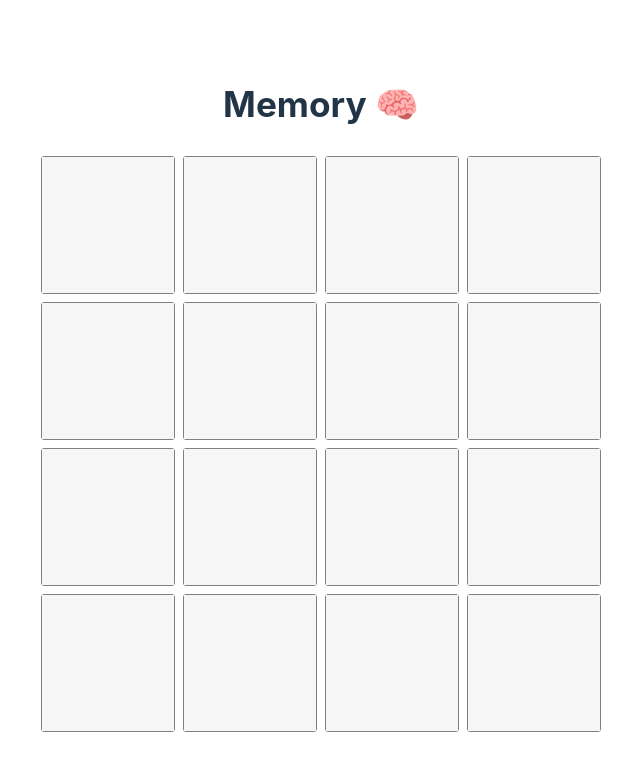
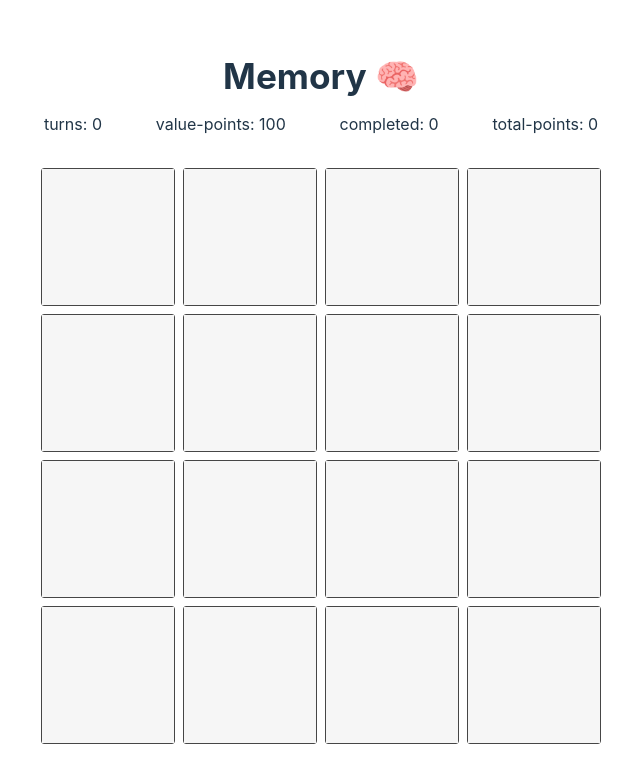
Before and after one commit to ahzorek/memory-game, a React (Vite) app: page / in a window 1280 px wide. Shown: the top 782 px of the page, without its empty margins (319-959 px from the left). Built offline with nearby package versions, Linux system fonts and the light colour scheme.

Commit message:
Added score system using jotai, and basic score display, no proper UI added.

```diff
--- a/package.json
+++ b/package.json
@@ -1,7 +1,7 @@
 {
   "name": "memory-game",
   "private": true,
-  "version": "1.1.9",
+  "version": "1.1.10",
   "type": "module",
   "scripts": {
     "dev": "vite",
@@ -13,8 +13,10 @@
   },
   "dependencies": {
     "@mojs/core": "^1.3.0",
+    "jotai": "^1.9.2",
     "react": "^18.2.0",
-    "react-dom": "^18.2.0"
+    "react-dom": "^18.2.0",
+    "zustand": "^4.1.4"
   },
   "devDependencies": {
     "@types/react": "^18.0.24",
--- a/src/App.css
+++ b/src/App.css
@@ -5,7 +5,7 @@
 }
 .group {
   position: relative;
-  margin: 0 auto;
+  margin: 1rem auto;
   padding: 1rem;
 }
 
@@ -52,7 +52,7 @@
 .cards {
   position: relative;
   padding: 0;
-  border: 1px solid gray;
+  border: 1px solid #464646;
   border-radius: 3px;
   color: rgb(200 200 200 / 0%);
   transition: color 100ms ease-in-out;
--- a/src/App.jsx
+++ b/src/App.jsx
@@ -3,6 +3,7 @@ import seed from './utils/itemsSeed'
 import shuffledPairs from './utils/shuffledPairs'
 
 import './App.css'
+import { Score } from './components/score'
 
 function App() {
   const gameItems = shuffledPairs(seed)
@@ -10,6 +11,7 @@ function App() {
   return (
     <div className="App">
       <h1>Memory 🧠</h1>
+      <Score/>
       <div className="group">
         {!gameItems ? "Loading..." : <Tiles items={gameItems}/>}
       </div>
--- /dev/null
+++ b/src/components/score.jsx
@@ -0,0 +1,20 @@
+import { useAtom } from 'jotai'
+
+import { turns, pointsAtt, completed, pointsAgg } from './score_store'
+
+export function Score() {
+  const [t, setTurns] = useAtom(turns)
+  const [p, setPoints] = useAtom(pointsAtt)
+  const [c, setCompleted] = useAtom(completed)
+  const [pX, setPointsAgg] = useAtom(pointsAgg)
+
+  return (
+    <div style={{display: 'flex', gap: '1rem', justifyContent: 'space-around'
+    }}>
+      <span>turns: {t}</span>
+      <span>value-points: {p}</span>
+      <span>completed: {c}</span>
+      <span>total-points: {pX}</span>
+    </div>
+  )
+}
--- /dev/null
+++ b/src/components/score_store.js
@@ -0,0 +1,8 @@
+import { atom } from 'jotai'
+
+const turns = atom(0)
+const pointsAtt = atom(100)
+const completed = atom(0)
+const pointsAgg = atom(0)
+
+export {turns, pointsAtt, completed, pointsAgg}
--- a/src/components/tiles.jsx
+++ b/src/components/tiles.jsx
@@ -1,10 +1,16 @@
 import React, { useState } from 'react'
 import gotRight from '../utils/gotRight.js'
 import gotWrong from '../utils/gotWrong.js'
+import { useAtom } from 'jotai'
+import { turns, completed, pointsAtt, pointsAgg } from './score_store.js'
+
+const Tiles = ({items}) => {
+  const [t, setTurns] = useAtom(turns)
+  const [c, setCompleted] = useAtom(completed)
+  const [p, setPoints] = useAtom(pointsAtt)
+  const [pX, setPointsAgg] = useAtom(pointsAgg)
 
 
-
-const Tiles = ({items}) => {
   const [game, setGame] = useState({
     state: "idle",
     comparingValue: null,
@@ -38,13 +44,19 @@ const negative = new Audio("./negative.wav")
       return
     } else if (game.state === "ongoing") {
       e.target.className = 'cards selected_card'
+
+      setTurns(t => t+1)
+
       setTimeout(() => {
         if(e.target.value === game.comparingValue) {
           gotRight(e.target, game.address, positive)
+          setCompleted(c => c + 1)
+          setPointsAgg(pX => pX + p)
         }else {
           gotWrong(e.target, game.address, negative)
+          setPoints((p) => p === 10 ? p : p -10)
         }
-      }, 200)
+      }, 300)
       clearGame()
     }
   }
@@ -52,14 +64,15 @@ const negative = new Audio("./negative.wav")
   return (
     <div className='tiles'>
         {items.map(({title}, index) => {
+          const slug = title.toLowerCase()
             return (
               <button
-                onClick={(e) => handleGameLogic(e)}
-                value={title.toLowerCase()}
-                key={`__${title.toLowerCase()}__${index}`}
+                onClick={e => handleGameLogic(e)}
+                value={slug}
+                key={`__${slug}-${index}`}
                 className='start cards'
               >
-                <img src={`/${title.toLowerCase()}.jpg`} />
+                <img src={`/${slug}.jpg`} />
               </button>
             )
           })}
--- a/src/utils/gotWrong.js
+++ b/src/utils/gotWrong.js
@@ -1,6 +1,5 @@
 export default function gotWrong(firstValue, secondValue, audio) {
   audio.play()
-
   //alert("You got that TERRIBLY WRONG!")
 
   firstValue.className = 'hidden cards'
--- a/src/utils/itemsSeed.js
+++ b/src/utils/itemsSeed.js
@@ -6,8 +6,6 @@
     { title: "Lion" },
     { title: "Alpaca" },
     { title: "Zebra" },
-    { title: "Cow" },
-
+    { title: "Cow" }
   ]
-
   export default seed
--- a/src/utils/shuffledPairs.js
+++ b/src/utils/shuffledPairs.js
@@ -1,5 +1,5 @@
 export default function shuffledPairs(items) {
-    let dupeIt = [...items, ...items]
-    let shuffled = dupeIt.sort(() => Math.random() - 0.5)
+    const dupeIt = [...items, ...items]
+    const shuffled = dupeIt.sort(() => Math.random() - 0.4)
     return shuffled
   }
```
Also changed, not shown: 1 other file (tests, documents, lock files or other folders).
